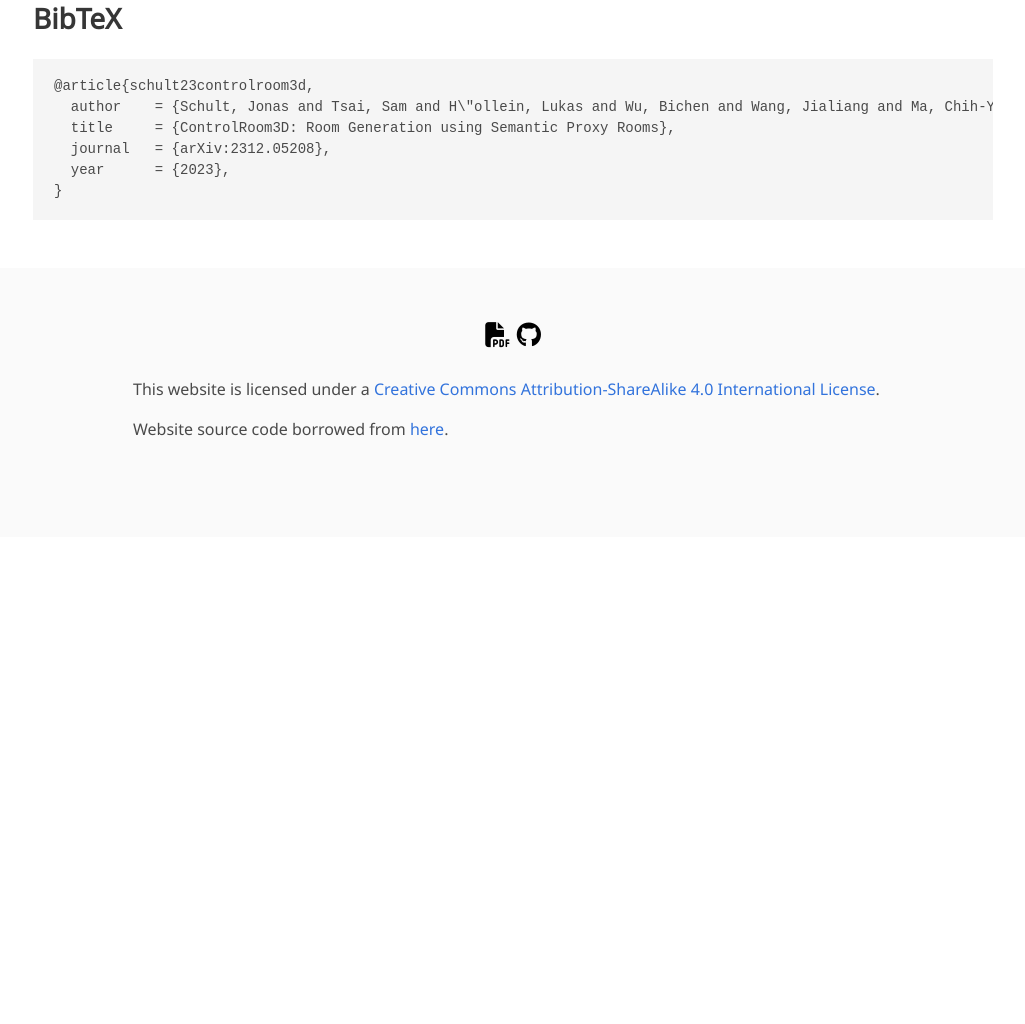
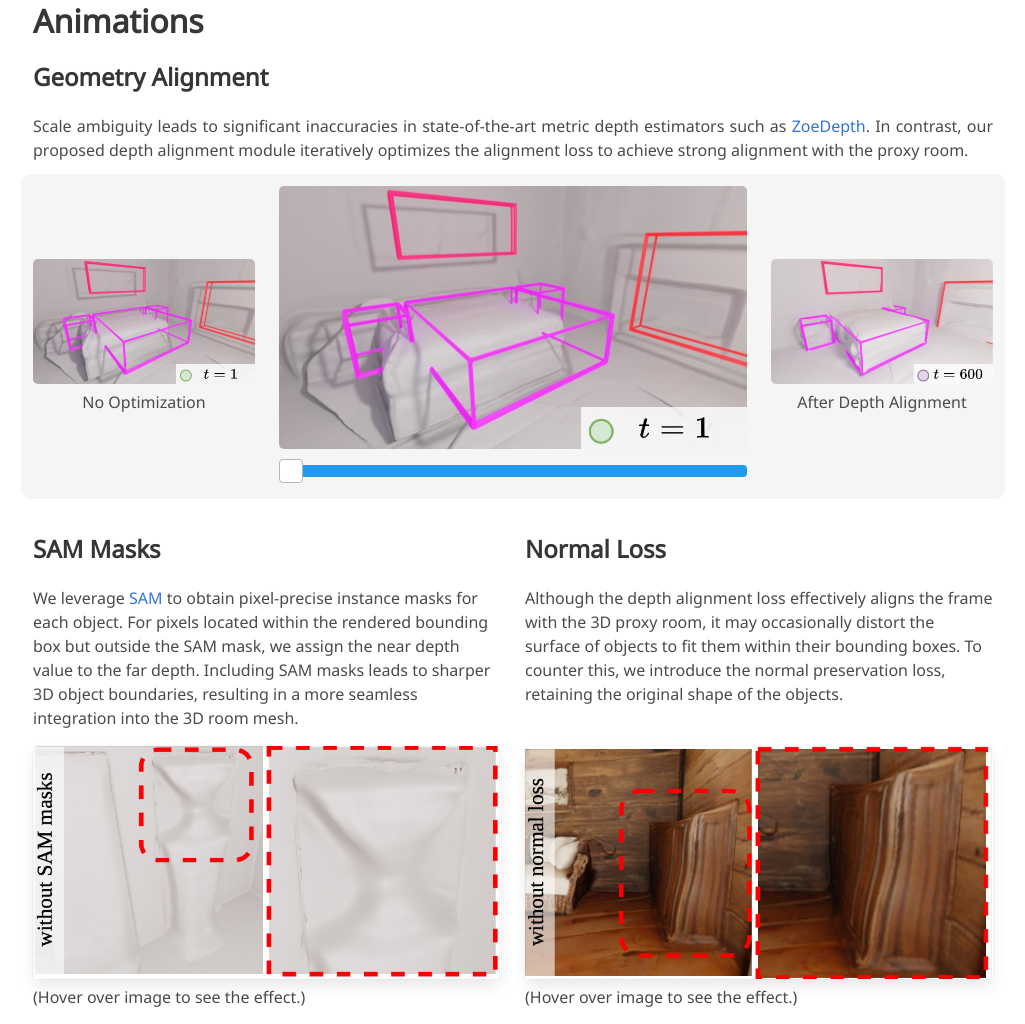
Before and after one commit to JonasSchult/ControlRoom3D, a plain HTML site: page docs/index.html in a window 1280 px wide. Shown: the part 2707-3731 px from the top of the page, without its empty margins (127-1152 px from the left). Before the commit the page ends 3244 px from the top, so only its background shows below. Drawn offline with nearby package versions, Linux system fonts and the light colour scheme; some icons are missing; a web font is replaced by a local one.

Commit message:
add animations

```diff
--- a/docs/index.html
+++ b/docs/index.html
@@ -279,9 +279,92 @@
         </div>
       </div>
       <!--/ Paper. -->
-
     </div>
   </section>
+
+  <section class="section">
+    <div class="container is-max-desktop">
+
+    <!-- Animation. -->
+    <div class="columns is-centered">
+      <div class="column is-full-width">
+        <h2 class="title is-3">Animations</h2>
+
+        <!-- Interpolating. -->
+        <h3 class="title is-4">Geometry Alignment</h3>
+        <div class="content has-text-justified">
+          <p>
+            Scale ambiguity leads to significant inaccuracies in state-of-the-art metric depth estimators such as <a href="https://arxiv.org/abs/2302.12288">ZoeDepth</a>.
+            In contrast, our proposed depth alignment module iteratively optimizes the alignment loss to achieve strong alignment with the proxy room.
+          </p>
+        </div>
+        <div class="columns is-vcentered interpolation-panel">
+          <div class="column is-3 has-text-centered">
+            <img src="./static/images/depth_align/depth_align_t_000.jpg"
+                 class="interpolation-image"
+                 alt="Interpolate start reference image."/>
+            <p>No Optimization</p>
+          </div>
+          <div class="column interpolation-video-column">
+            <div id="interpolation-image-wrapper">
+              Loading...
+            </div>
+            <input class="slider is-fullwidth is-large is-info"
+                   id="interpolation-slider"
+                   step="1" min="0" max="3" value="0" type="range">
+          </div>
+          <div class="column is-3 has-text-centered">
+            <img src="./static/images/depth_align/depth_align_t_003.jpg"
+                 class="interpolation-image"
+                 alt="Interpolation end reference image."/>
+            <p class="is-bold">After Depth Alignment</p>
+          </div>
+        </div>
+        <br/>
+        <!--/ Interpolating. -->
+
+        <div class="columns is-centered">
+
+          <!-- Visual Effects. -->
+          <div class="column">
+            <div class="content">
+              <h2 class="title is-4">SAM Masks</h2>
+              <p>
+                We leverage <a href="https://segment-anything.com/">SAM</a> to obtain pixel-precise instance masks for each object.
+                For pixels located within the rendered bounding box but outside the SAM mask, we assign the near depth value to the far depth.
+                Including SAM masks leads to sharper 3D object boundaries, resulting in a more seamless integration into the 3D room mesh.
+                <br />
+              </p>
+              <div class="card card_sam"></div>
+              (Hover over image to see the effect.)
+            </div>
+          </div>
+          <!--/ Visual Effects. -->
+
+          <!-- Matting. -->
+          <div class="column">
+            <h2 class="title is-4">Normal Loss</h2>
+            <div class="columns is-centered">
+              <div class="column content">
+                <p>
+                  Although the depth alignment loss effectively aligns the frame with the 3D proxy room, it may occasionally distort the surface of objects to fit them within their bounding boxes.
+                  To counter this, we introduce the normal preservation loss, retaining the original shape of the objects.
+                  <br /><br />
+                </p>
+                <div class="card card_normal"></div>
+                (Hover over image to see the effect.)
+              </div>
+
+            </div>
+          </div>
+        </div>
+        <!--/ Matting. -->
+
+      </div>
+    </div>
+    <!--/ Animation. -->
+    </div>
+    </section>
 
 
   <section class="section" id="BibTeX">
--- a/docs/static/css/index.css
+++ b/docs/static/css/index.css
@@ -155,3 +155,45 @@ body {
 #interpolation-image-wrapper img {
   border-radius: 5px;
 }
+
+.card2 {
+  width: 100%; /* Full width of the parent container */
+  padding-top: 56.03864734%; /* Aspect ratio padding */
+  background: url("../../static/images/depth_align/depth_align_t_000.jpg") no-repeat;
+  background-size: contain; /* Cover the entire area of the div */
+  display: inline-block;
+  transition: all 250ms;
+}
+
+.card2:hover {
+  background: url("../../static/images/depth_align/depth_align_t_003.jpg") no-repeat;
+  background-size: contain;
+}
+
+.card_sam {
+  width: 100%; /* Full width of the parent container */
+  padding-top: 49.86702128%; /* Aspect ratio padding */
+  background: url("../../static/images/depth_loss/sam_masks1.jpg") no-repeat;
+  background-size: contain; /* Cover the entire area of the div */
+  display: inline-block;
+  transition: all 250ms;
+}
+
+.card_sam:hover {
+  background: url("../../static/images/depth_loss/sam_masks2.jpg") no-repeat;
+  background-size: contain;
+}
+
+.card_normal {
+  width: 100%; /* Full width of the parent container */
+  padding-top: 49.86702128%; /* Aspect ratio padding */
+  background: url("../../static/images/depth_loss/normal_loss1.jpg") no-repeat;
+  background-size: contain; /* Cover the entire area of the div */
+  display: inline-block;
+  transition: all 250ms;
+}
+
+.card_normal:hover {
+  background: url("../../static/images/depth_loss/normal_loss2.jpg") no-repeat;
+  background-size: contain;
+}
--- a/docs/static/js/index.js
+++ b/docs/static/js/index.js
@@ -1,12 +1,12 @@
 window.HELP_IMPROVE_VIDEOJS = false;
 
-var INTERP_BASE = "./static/interpolation/stacked";
-var NUM_INTERP_FRAMES = 240;
+var INTERP_BASE = "./static/images/depth_align";
+var NUM_INTERP_FRAMES = 4;
 
 var interp_images = [];
 function preloadInterpolationImages() {
   for (var i = 0; i < NUM_INTERP_FRAMES; i++) {
-    var path = INTERP_BASE + '/' + String(i).padStart(6, '0') + '.jpg';
+    var path = INTERP_BASE + '/' + 'depth_align_t_' + String(i).padStart(3, '0') + '.jpg';
     interp_images[i] = new Image();
     interp_images[i].src = path;
   }
```
Also changed, not shown: docs/static/images/depth_align/depth_align_t_000.jpg (added), docs/static/images/depth_align/depth_align_t_001.jpg (added), docs/static/images/depth_align/depth_align_t_002.jpg (added), docs/static/images/depth_align/depth_align_t_003.jpg (added), docs/static/images/depth_loss/normal_loss1.jpg (added), docs/static/images/depth_loss/normal_loss2.jpg (added), docs/static/images/depth_loss/sam_masks1.jpg (added), docs/static/images/depth_loss/sam_masks2.jpg (added), 1 other file.
